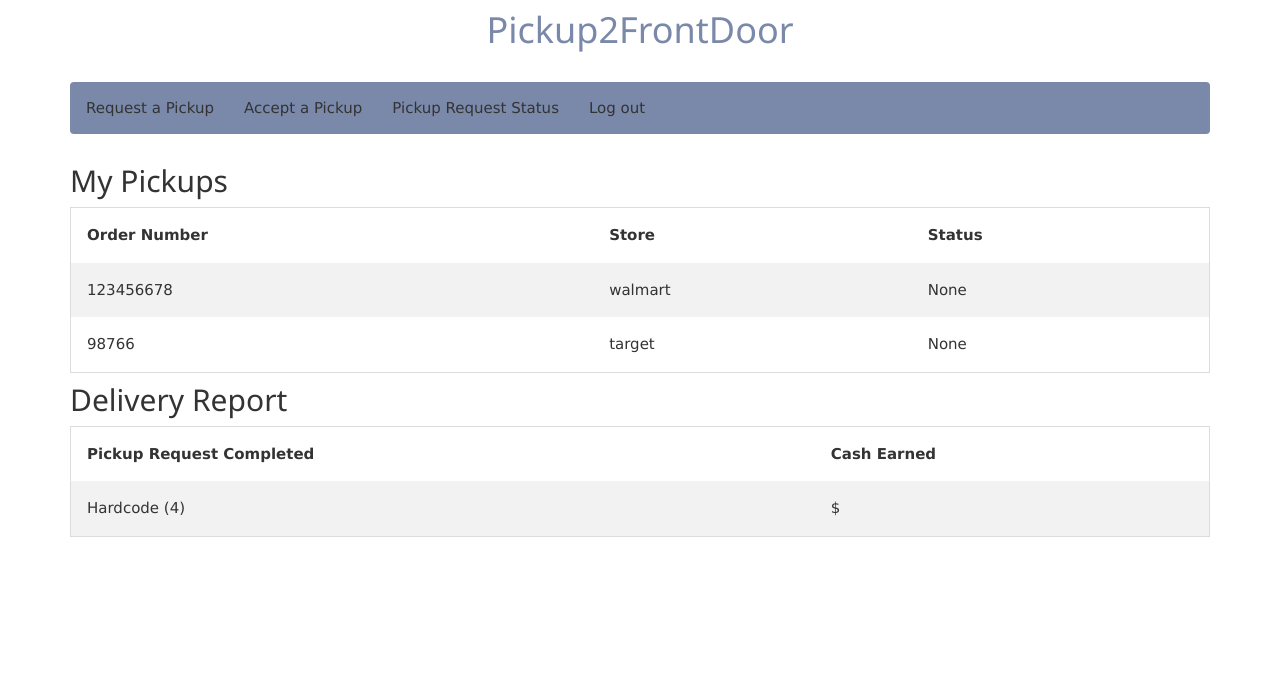
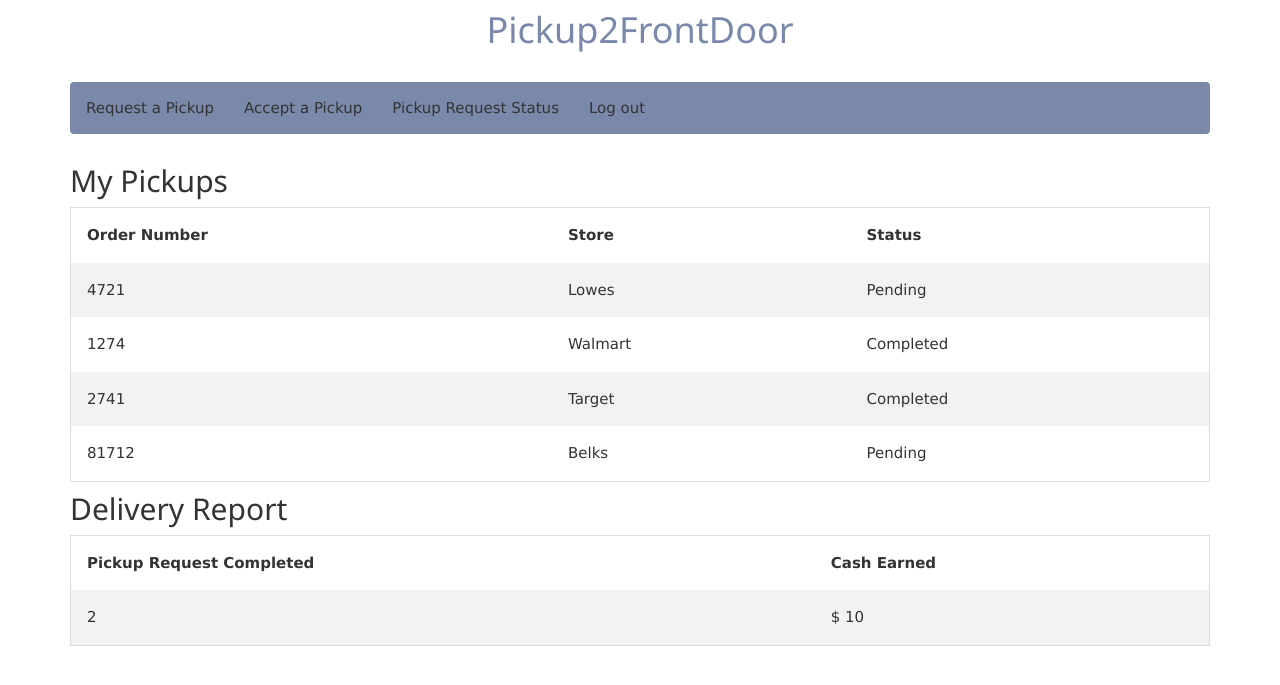
Before and after one commit to lipkinc18/CSCI4710_Group_6, a Flask app: page /status in a window 1280 px wide. Shown: the top 685 px of the page. Run offline with Flask 2, Linux system fonts and the light colour scheme; data comes from the database, SQL or seed files in the repository; some libraries are stand-ins or nearby versions.

Commit message:
Status shows completed request and cash earned.

```diff
--- a/finalProject/main.py
+++ b/finalProject/main.py
@@ -65,9 +65,16 @@
     db.create_all()
 
     admin = User(first_name = 'admin', last_name = 'admin', email = 'admin@admin.com', password = 'password')
+    lowes = Pickup(request = 4721, store = 'Lowes', status = 'Pending', cash = 5, user_id = 'admin@amin.com')
+    walmart = Pickup(request = 1274, store = 'Walmart', status = 'Pending', cash = 5, user_id = 'admin@amin.com')
+    target = Pickup(request = 2741, store = 'Target', status = 'Pending', cash = 5, user_id = 'admin@amin.com')
+    lo = Order(order = 4721, store = 'Lowes', pickup_status = 'Pending', user_id = 'admin@amin.com')
+    wa = Order(order = 1274, store = 'Walmart', pickup_status = 'Pending', user_id = 'admin@amin.com')
+    ta = Order(order = 2741, store = 'Target', pickup_status = 'Pending', user_id = 'admin@amin.com')
     db.session.add(admin)
+    db.session.add_all([lowes, walmart, target])
+    db.session.add_all([lo, wa, ta])
     db.session.commit()
-    print(User.query.all())
 
     log = 'homepage.'
     return render_template('index.html', log_index = log)
@@ -115,9 +122,10 @@
 def status():
     status = Order.query.all()
     print(status)
-    payment= Pickup.query.all()
+    payment= 5
     print(payment)
-    return render_template('status.html', status=status, payment=payment)
+    completed = Pickup.query.filter_by(status = 'Completed').count()
+    return render_template('status.html', status=status, payment=payment, completed=completed)
 
 
 @app.route('/get_pickup', methods=['GET'])
--- a/finalProject/templates/accept.html
+++ b/finalProject/templates/accept.html
@@ -33,7 +33,7 @@
     </div>
 
      <div class="col-6 col-sd-6">
-         <p>Want to pick up someone order for them? Select which order </p>
+         <p>Want to pick up someones order for them? Select which order </p>
          <p>you want to pick up and deliver for some quick cash! </p>
      </div>
     </div>
--- a/finalProject/templates/register.html
+++ b/finalProject/templates/register.html
@@ -1,8 +1,6 @@
 {% block extrajs %}
 <!-- You should place your js files here -->
 <!-- e.g. <script src="/static/js/index.js"></script> -->
-    <link rel="stylesheet" href="{{ url_for('static', filename='css/style.css') }}">
-    <link rel="stylesheet" href="https://www.w3schools.com/w3css/4/w3.css">
     <style type="text/css">
       form {
         border: 1px solid black;
--- a/finalProject/templates/status.html
+++ b/finalProject/templates/status.html
@@ -45,7 +45,6 @@
 
     </div>
 
-
     <div class="container">
         <h2>Delivery Report</h2>
         <table>
@@ -54,8 +53,8 @@
             <th>Cash Earned</th>
         </tr>
         <tr>
-            <td>Hardcode (4) </td>
-            <td>$ {{payment.cash}}</td>
+            <td>{{ completed }}</td>
+            <td>$ {{ payment * completed }}</td>
         </tr>
 
         </table>
```
Also changed, not shown: finalProject/templates/login.html (+13 -0 lines), finalProject/pickup2frontdoor.db.
